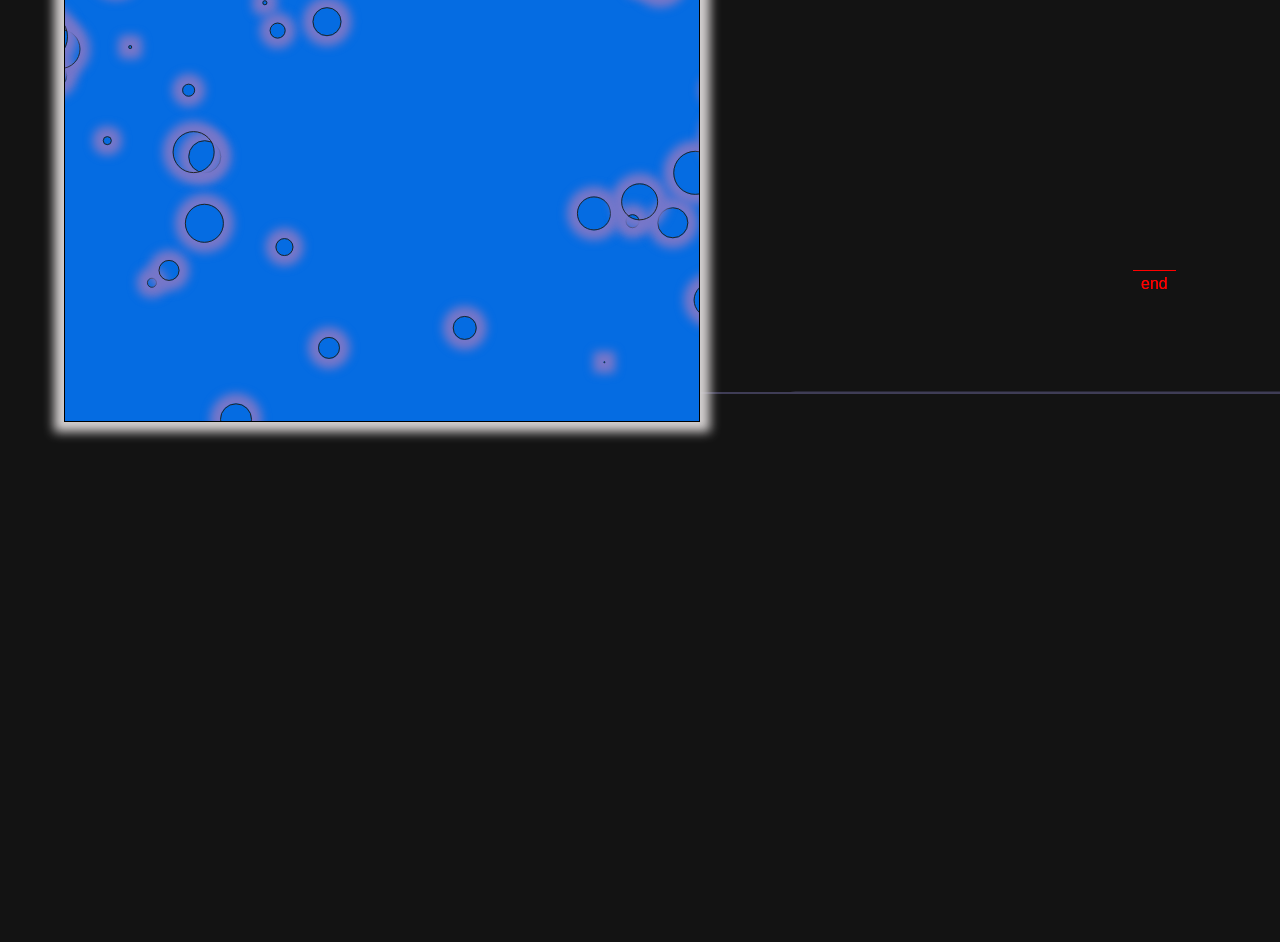
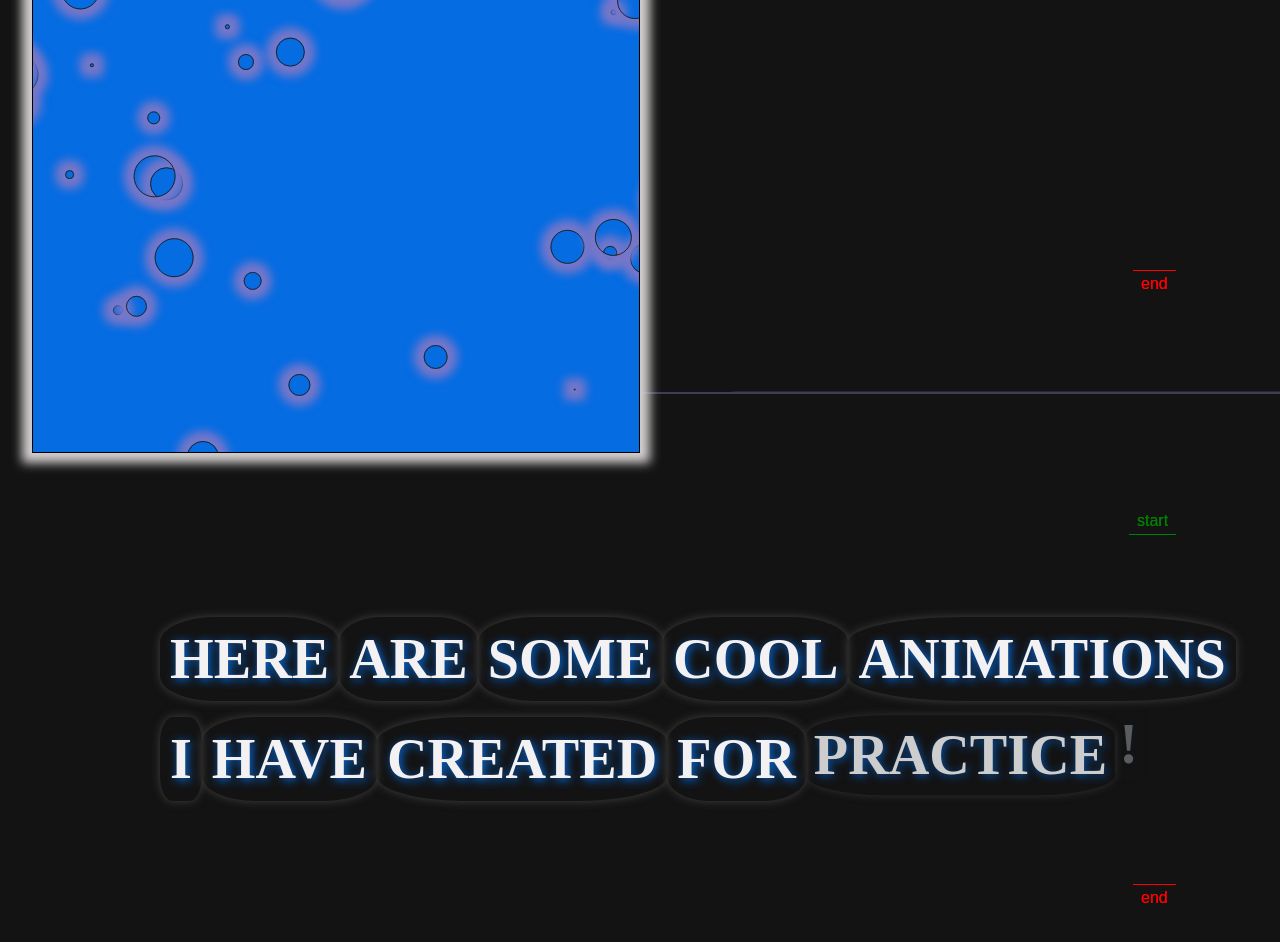
Before and after one commit to chiku524/animations, a React (Create React App) app in the folder portfolio-app/: page / in a window 1280 px wide. Shown: the part 1020-1962 px from the top of the page. Built offline with nearby package versions, Linux system fonts and the light colour scheme; a web font is replaced by a local one.

Commit message:
fixed bubble animation

```diff
--- a/portfolio-app/src/App.js
+++ b/portfolio-app/src/App.js
@@ -16,7 +16,7 @@ function App() {
       duration: 1,
       repeat: 1,
       color: 'rgb(243, 241, 241)',
-      textShadow: '10px 10px 10px blue',
+      h3Shadow: '10px 10px 10px blue',
       rotateZ: -1,
       yoyo: true
     })
@@ -41,7 +41,7 @@ function App() {
       stagger: { amount: 0.2 }
     })
     .to("#monitor-1, #monitor-2, #monitor-3", {
-      textShadow: '3px 3px red, -1em 0 0.4em olive',
+      h3Shadow: '3px 3px red, -1em 0 0.4em olive',
       opacity: 1,
       duration: 1,
       scale: 1,
@@ -65,11 +65,47 @@ function App() {
       opacity: 0,
       scale: 0,
       transformOrigin: "50% 50%",
-      stagger: {amount: 0.2}
+      stagger: {amount: 0.2},
+      paddingRight: 500
     })
     .from("#person-dog", {
       x: 300,
       duration: 4
+    })
+
+    //anim copy title
+    let animTitle = gsap.timeline({
+      scrollTrigger: {
+        trigger: ".anim-title-container",
+        start: "top center",
+        end: "+=350",
+        markers: true,
+        toggleAttribute: "play none none reverse"
+      }
+    });
+
+    animTitle
+    .to(".anim-title-container .title", {
+      y: 50,
+      ease: "Power3.easeOut",
+      duration: 0.5
+    })
+    .to("half", {
+      y: 75,
+      ease: "Power3.easeOut",
+      duration: 0.5
+    })
+    .to(".half h3", {
+      stagger: 0.2,
+      y: 25,
+      animationDelay: 2,
+      duration: 0.5,
+      yoyo: true,
+      color: "rgb(243, 241, 241)",
+      textShadow: "2px 2px 10px rgb(5, 108, 226)",
+      boxShadow: "0px 0px 10px #424141",
+      borderRadius: '30%',
+      padding: '10px'
     })
   }, [])
 
@@ -123,16 +159,39 @@ function App() {
       <header className="App-header">
         <div className='header'>
           <h3 className='page-title'>
-            Nico Chikuji's <br />Portfolio site
+            Nico Chikuji's <br />Animations site
           </h3>
         </div>
         <div className='icon-scroll'></div>
         <SVG1 className="eteam-svg"/>
         <section className='dogwalk'>
-          <div className="tank">
-            {bubArray ? bubArray.map((item, index) => <div className={`bubble bubble-${index}`} style={{width: index}}> </div>) : console.log('didnt work')}
+          <div className='tank-container'>
+            <div className="tank">
+              {bubArray ? bubArray.map((item, index) => <div className={`bubble bubble-${index}`} style={{width: index}}> </div>) : console.log('didnt work')}
+            </div>
           </div>
-          <SVG2 className="dogwalk-svg" />
+          <div className='dog-svg-container'>
+            <SVG2 className="dogwalk-svg" />
+          </div>
+          <div className='anim-title-container'>
+            <div className="title">
+              <div className='half first'>
+                <h3>HERE</h3>
+                <h3>ARE</h3>
+                <h3>SOME</h3>
+                <h3>COOL</h3>
+                <h3>ANIMATIONS</h3>
+              </div>
+              <div className='half second'>
+                <h3>I</h3>
+                <h3>HAVE</h3>
+                <h3>CREATED</h3>
+                <h3>FOR</h3>
+                <h3>PRACTICE</h3>
+                <h3>!</h3>
+              </div>
+            </div>
+          </div>
         </section>
       </header>
     </div>
--- a/portfolio-app/src/css/App.css
+++ b/portfolio-app/src/css/App.css
@@ -74,9 +74,19 @@ html .icon-scroll:before {
 .dogwalk {
   display: flex;
   flex-direction: row;
-  height: 2000px;
+  height: auto;
   margin-top: 150px;
   justify-content: space-between;
+  flex-wrap: wrap;
+  padding-bottom: 500px;
+}
+.dogwalk .tank-container,
+.dogwalk .dog-svg-container,
+.dogwalk .anim-title-container {
+  width: 50%;
+  display: flex;
+  justify-content: center;
+  align-items: center;
 }
 .dogwalk .tank {
   border: 1px solid black;
@@ -95,3 +105,23 @@ html .icon-scroll:before {
   border: 1px solid #242425;
   box-shadow: 0px 0px 10px 10px #7777c9;
 }
+.dogwalk .anim-title-container {
+  margin: 50px auto;
+  width: 100%;
+}
+.dogwalk .anim-title-container .title {
+  width: 100%;
+  display: flex;
+  flex-direction: column;
+  justify-content: center;
+  align-items: center;
+  font-size: 3em;
+}
+.dogwalk .anim-title-container .title .half {
+  width: 75%;
+  display: flex;
+  flex-direction: row;
+  justify-content: space-between;
+  align-items: center;
+  height: 100px;
+}
--- a/portfolio-app/src/less/app.less
+++ b/portfolio-app/src/less/app.less
@@ -70,9 +70,18 @@ html {
 .dogwalk {
     display: flex;
     flex-direction: row;
-    height: 2000px;
+    height: auto;
     margin-top: 150px;
     justify-content: space-between;
+    flex-wrap: wrap;
+    padding-bottom: 500px;
+
+    .tank-container, .dog-svg-container, .anim-title-container {
+        width: 50%;
+        display: flex;
+        justify-content: center;
+        align-items: center;
+    }
 
     .tank {
         border: 1px solid black;
@@ -92,4 +101,27 @@ html {
             box-shadow: 0px 0px 10px 10px rgb(119, 119, 201);
         }
     }
+
+    .anim-title-container {
+        margin: 50px auto;
+        width: 100%;
+
+        .title {
+            width: 100%;
+            display: flex;
+            flex-direction: column;
+            justify-content: center;
+            align-items: center;
+            font-size: 3em;
+
+            .half {
+                width: 75%;
+                display: flex;
+                flex-direction: row;
+                justify-content: space-between;
+                align-items: center;
+                height: 100px;
+            }
+        }
+    }
 }
```
